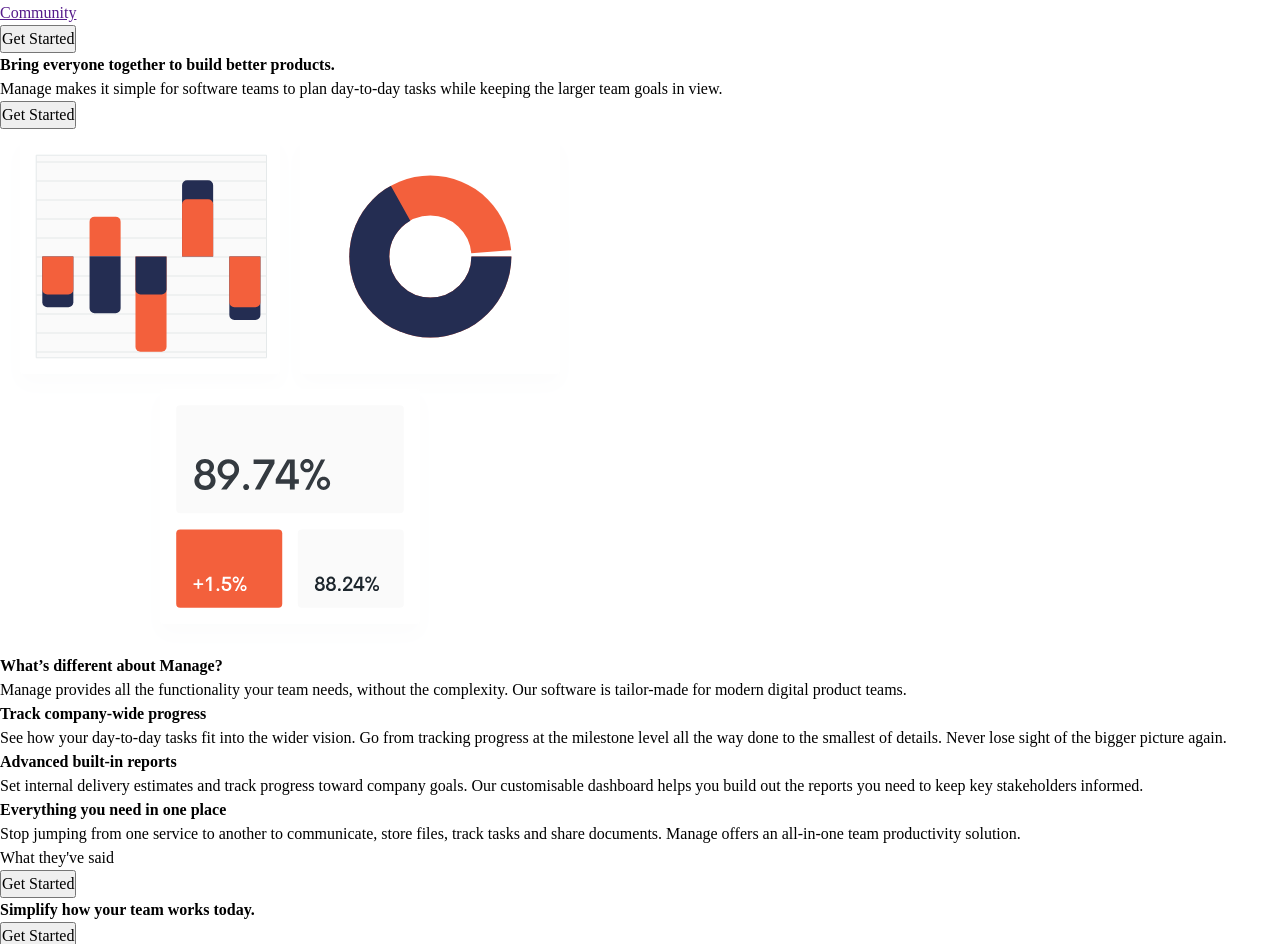
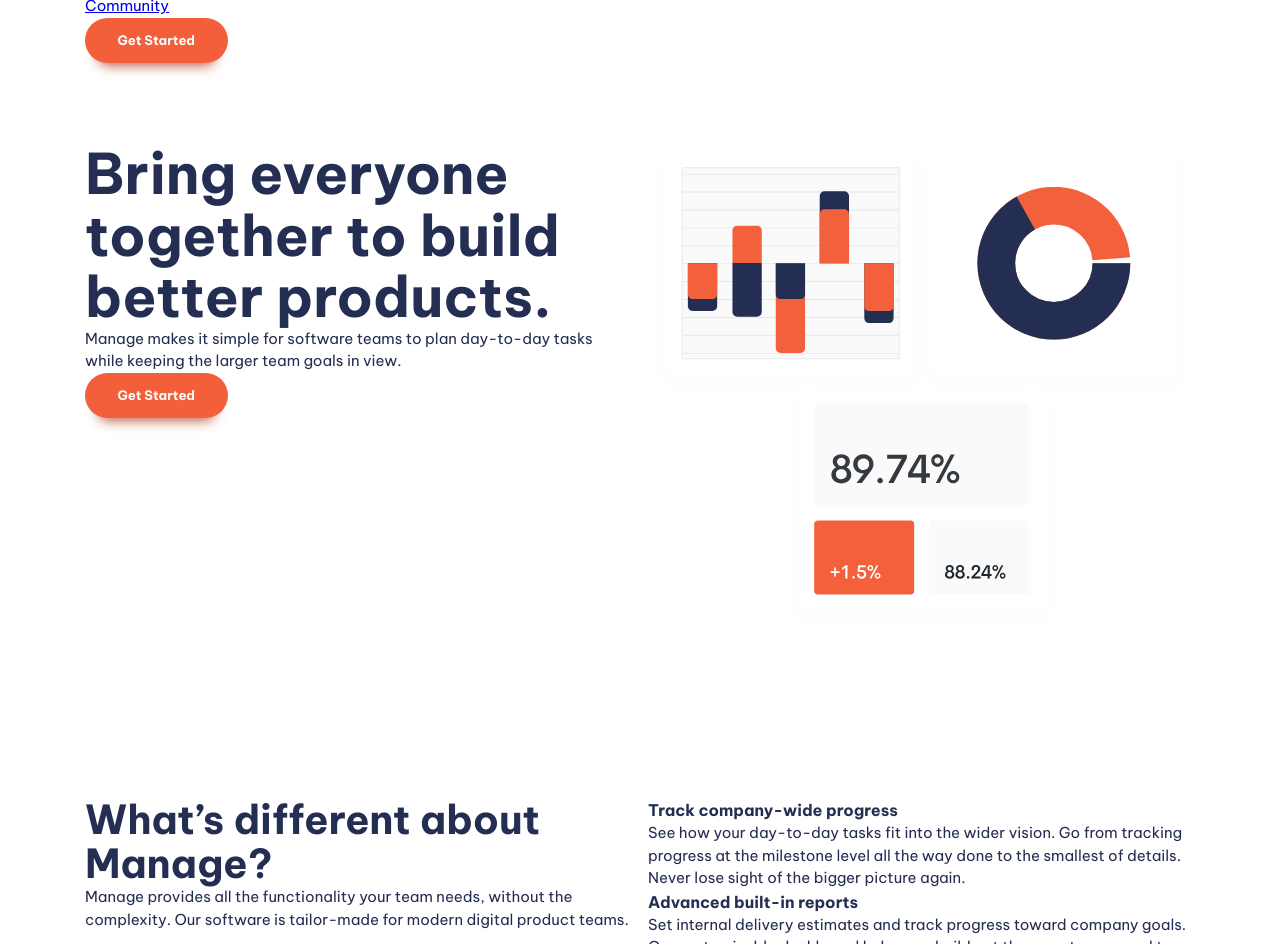
Before and after one commit to samyathakur/fem-landing-page, a website built with Vite: page index.html in a window 1280 px wide. Shown: the part 119-1063 px from the top of the page. Built offline with nearby package versions, Linux system fonts and the light colour scheme.

Commit message:
general styling

```diff
--- a/index.html
+++ b/index.html
@@ -11,26 +11,24 @@
     <link rel="stylesheet" href="style.css">
   </head>
   <body>
-    <!--Start Header -->
     <header class="primary-header">
       <div class="container">
         <a href="#"><img src="images/logo.svg" alt="Manage"></a>
         <nav class="primary-navigation">
-          <ul role="list" class="nav-list">
-            <li><a href="">Pricing</a></li>
-            <li><a href="">Product</a></li>
-            <li><a href="">About Us</a></li>
-            <li><a href="">Careers</a></li>
-            <li><a href="">Community</a></li>
+          <ul aria-label="Primary" role="list" class="nav-list">
+            <li><a href="#">Pricing</a></li>
+            <li><a href="#">Product</a></li>
+            <li><a href="#">About Us</a></li>
+            <li><a href="#">Careers</a></li>
+            <li><a href="#">Community</a></li>
           </ul>
         </nav>
         <button class="button">Get Started</button>
       </div>
     </header>
-    <!-- End Header -->
 
     <main>
-      <section>
+      <section class="padding-block-900">
         <div class="container">
           <div class="even-columns">
             <div>
@@ -48,7 +46,7 @@
         </div>
       </section>
 
-      <section>
+      <section class="padding-block-900">
         <div class="container">
           <div class="even-columns">
             <div>
@@ -83,13 +81,13 @@
         </div>
       </section>
 
-      <section class="carousel">
-        <h2 class="fs-secondary-heading">What they've said</h2>
+      <section class="carousel | padding-block-700">
+        <h2 class="fs-secondary-heading fw-bold">What they've said</h2>
         <!-- Carousel here -->
         <button class="button">Get Started</button>
       </section>
 
-      <section class="cta | bg-primary-400 text-neutral-100">
+      <section class="cta | padding-block-700 bg-accent-400 text-neutral-100">
         <div class="container">
           <div class="even-columns">
             <div>
@@ -103,10 +101,9 @@
       </section>
     </main>
 
-    <footer class="bg-neutral-900 text-neutral-100">
+    <footer class="padding-block-700 bg-neutral-900 text-neutral-100">
       <div class="container">
         <div class="even-columns">
-          <!-- First Section -->
           <div>
             <a href="#"><img src="images/logo.svg" alt="Manage"></a>
             <ul role="list" aria-label="Social links">
@@ -117,7 +114,6 @@
               <li><a aria-label="instragram" href="#"></a></li>
             </ul>
           </div>
-          <!-- Second Section -->
           <div>
             <nav class="footer-nav">
               <ul aria-label="Footer" role="list">
@@ -131,7 +127,6 @@
               </ul>
             </nav>
           </div>
-          <!-- Third section -->
           <div>
             <form action="">
               <input type="email">
@@ -143,6 +138,7 @@
       </div>
     </footer>
 
+
     <script type="module" src="/main.js"></script>
   </body>
 </html>
--- a/style.css
+++ b/style.css
@@ -1,64 +1,77 @@
-:root{
-  --clr-acent-400 : hs1(2, 88%, 59%);
-  --clr-acent-100 : hs1(13, 100%, 96%);
+:root {
+  --clr-accent-500: hsl(12, 60%, 45%);
+  --clr-accent-400: hsl(12, 88%, 59%);
+  --clr-accent-300: hsl(12, 88%, 75%);
+  --clr-accent-100: hsl(13, 100%, 96%);
 
-  --clr-primary-400 : hs1(228, 39%,23%);
+  --clr-primary-400: hsl(228, 39%, 23%);
 
-  --clr-neutral-100 : hs1(232, 12%, 13%);
-  --clr-neutral-900 : hs1(0, 0%, 0%);
+  --clr-neutral-900: hsl(232, 12%, 13%);
+  --clr-neutral-100: hsl(0 0% 100%);
 
-  --ff-primary : 'Be Vietnam Pro', sans-serif;
+  --ff-primary: "Be Vietnam Pro", sans-serif;
 
-  --ff-body:  var(--ff-primary);
+  --ff-body: var(--ff-primary);
   --ff-heading: var(--ff-primary);
 
-  --fw-regular : 400;
+  --fw-regular: 400;
   --fw-semi-bold: 500;
   --fw-bold: 700;
 
-  --fs-300 : .8125rem;
-  --fs-400 : .875rem;
+  --fs-300: 0.8125rem;
+  --fs-400: 0.875rem;
   --fs-500: 0.9375rem;
-  --fs-600 : 1rem;
-  --fs-700 : 1.875rem;
-  --fs-800 : 2.5rem;
-  --fs-900 : 3.5rem;
+  --fs-600: 1rem;
+  --fs-700: 1.875rem;
+  --fs-800: 2.5rem;
+  --fs-900: 3.5rem;
 
   --fs-body: var(--fs-400);
   --fs-primary-heading: var(--fs-800);
   --fs-secondary-heading: var(--fs-700);
   --fs-nav: var(--fs-500);
   --fs-button: var(--fs-300);
+
+  --size-100: 0.25rem;
+  --size-200: 0.5rem;
+  --size-300: 0.75rem;
+  --size-400: 1rem;
+  --size-500: 1.5rem;
+  --size-600: 2rem;
+  --size-700: 3rem;
+  --size-800: 4rem;
+  --size-900: 5rem;
 }
 
-@media (min-width: 50em){
-  :root{
+@media (min-width: 50em) {
+  :root {
     --fs-body: var(--fs-500);
     --fs-primary-heading: var(--fs-900);
     --fs-secondary-heading: var(--fs-800);
+
     --fs-nav: var(--fs-300);
   }
 }
 
-/* https://piccalil.li/blog/a-modern-css-reset */
+// https://piccalil.li/blog/a-modern-css-reset
 
 /* Box sizing rules */
 *,
 *::before,
 *::after {
-  box-sizing: border-box; /* Includes padding and margin in the height/width values given by user*/
+  box-sizing: border-box;
 }
 
 /* Remove default margin */
 * {
   margin: 0;
   padding: 0;
-  font:inherit; /*resets the value and weight of all predefined heading etc*/
+  font: inherit;
 }
 
 /* Remove list styles on ul, ol elements with a list role, which suggests default styling will be removed */
-ul[role='list'],
-ol[role='list'] {
+ul[role="list"],
+ol[role="list"] {
   list-style: none;
 }
 
@@ -67,13 +80,13 @@
   scroll-behavior: smooth;
 }
 
-html, body{
+html,
+body {
   height: 100%;
 }
 
 /* Set core body defaults */
 body {
-
   text-rendering: optimizeSpeed;
   line-height: 1.5;
 }
@@ -94,7 +107,7 @@
 /* Remove all animations, transitions and smooth scroll for people that prefer not to see them */
 @media (prefers-reduced-motion: reduce) {
   html:focus-within {
-   scroll-behavior: auto;
+    scroll-behavior: auto;
   }
 
   *,
@@ -107,49 +120,135 @@
   }
 }
 
-/* Utility Classes */
+/* Utility classes */
 
-.text-primary-400{
-  color: var(--clr-primary-400)
+.text-primary-400 {
+  color: var(--clr-primary-400);
 }
-.text-accent-400{
-  color: var(--clr-accent-400)
+.text-accent-400 {
+  color: var(--clr-accent-400);
 }
-.text-accent-100{
-  color: var(--clr-accent-100)
+.text-accent-100 {
+  color: var(--clr-accent-100);
 }
-.text-neutral-100{
-  color: var(--clr-neutral-100)
+.text-neutral-100 {
+  color: var(--clr-neutral-100);
 }
-.text-neutral-900{
-  color: var(--clr-neutral-900)
+.text-neutral-900 {
+  color: var(--clr-neutral-900);
 }
 
-.bg-primary-400{
-  background-color: var(--clr-primary-400)
+.bg-primary-400 {
+  background-color: var(--clr-primary-400);
 }
-.bg-accent-400{
-  background-color: var(--clr-accent-400)
+.bg-accent-400 {
+  background-color: var(--clr-accent-400);
 }
-.bg-accent-100{
-  background-color: var(--clr-accent-100)
+.bg-accent-100 {
+  background-color: var(--clr-accent-100);
 }
-.bg-neutral-100{
-  background-color: var(--clr-neutral-100)
+.bg-neutral-100 {
+  background-color: var(--clr-neutral-100);
 }
-.bg-neutral-900{
-  background-color: var(--clr-neutral-900)
+.bg-neutral-900 {
+  background-color: var(--clr-neutral-900);
 }
 
-.fw-bold{ font-weight: var(--fw-bold); }
-.fw-semi-bold{ font-weight: var(--fw-semi-bold); }
-.fw-regular{ font-weight: var(--fw-regular); }
+.fw-bold {
+  font-weight: var(--fw-bold);
+}
+.fw-semi-bold {
+  font-weight: var(--fw-semi-bold);
+}
+.fw-regular {
+  font-weight: var(--fw-regular);
+}
 
-.fw-primary-heading{ font-size: var(--fw-primary-heading); }
+.fs-primary-heading {
+  font-size: var(--fs-primary-heading);
+  line-height: 1.1;
+}
+.fs-secondary-heading {
+  font-size: var(--fs-secondary-heading);
+  line-height: 1.1;
+}
 
-.fw-secondary-heading{ font-size: var(--fw-secondary-heading); }
+.fs-300 {
+  font-size: var(--fs-300);
+}
+.fs-400 {
+  font-size: var(--fs-400);
+}
+.fs-500 {
+  font-size: var(--fs-500);
+}
+.fs-600 {
+  font-size: var(--fs-600);
+}
 
-.fs-300 { font-size: var(--fs-300)}
-.fs-400 { font-size: var(--fs-400)}
-.fs-500 { font-size: var(--fs-500)}
-.fs-600 { font-size: var(--fs-600)}
+.padding-block-900 {
+  padding-block: var(--size-900);
+}
+.padding-block-700 {
+  padding-block: var(--size-700);
+}
+
+.container {
+  --max-width: 1110px;
+  --padding: 1rem;
+
+  width: min(var(--max-width), 100% - (var(--padding) * 2));
+  margin-inline: auto;
+}
+
+.even-columns {
+  display: grid;
+  gap: 1rem;
+}
+
+@media (min-width: 50em) {
+  .even-columns {
+    grid-auto-flow: column;
+    grid-auto-columns: 1fr;
+  }
+}
+
+/* general styling */
+
+body {
+  font-size: var(--fs-body);
+  font-family: var(--ff-body);
+  color: var(--clr-primary-400);
+}
+
+/* button */
+
+.button {
+  cursor: pointer;
+  text-decoration: none;
+  border: 0;
+  border-radius: 100vmax;
+  padding: 1.25em 2.5em;
+  font-weight: var(--fw-bold);
+  font-size: var(--fs-button);
+  line-height: 1;
+  color: var(--clr-neutral-100);
+  background-color: var(--clr-accent-400);
+  box-shadow: 0 1.125em 1em -1em var(--clr-accent-500);
+}
+
+.button[data-type="inverted"] {
+  background-color: var(--clr-neutral-100);
+  color: var(--clr-accent-400);
+}
+
+.button:hover,
+.button:focus-visible {
+  background-color: var(--clr-accent-300);
+}
+
+.button[data-type="inverted"]:hover,
+.button[data-type="inverted"]:focus-visible {
+  background-color: var(--clr-neutral-100);
+  color: var(--clr-accent-300);
+}
```
